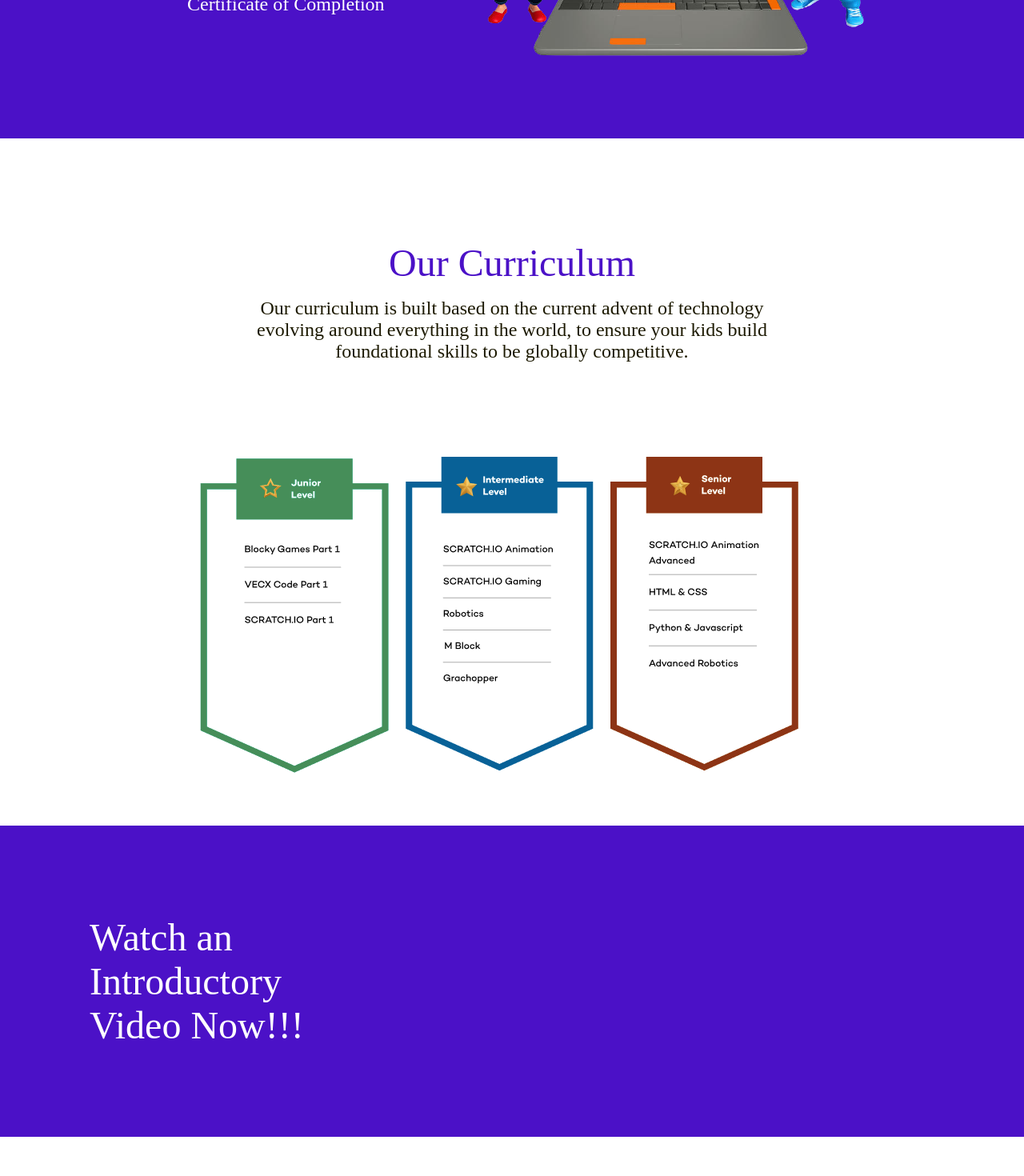
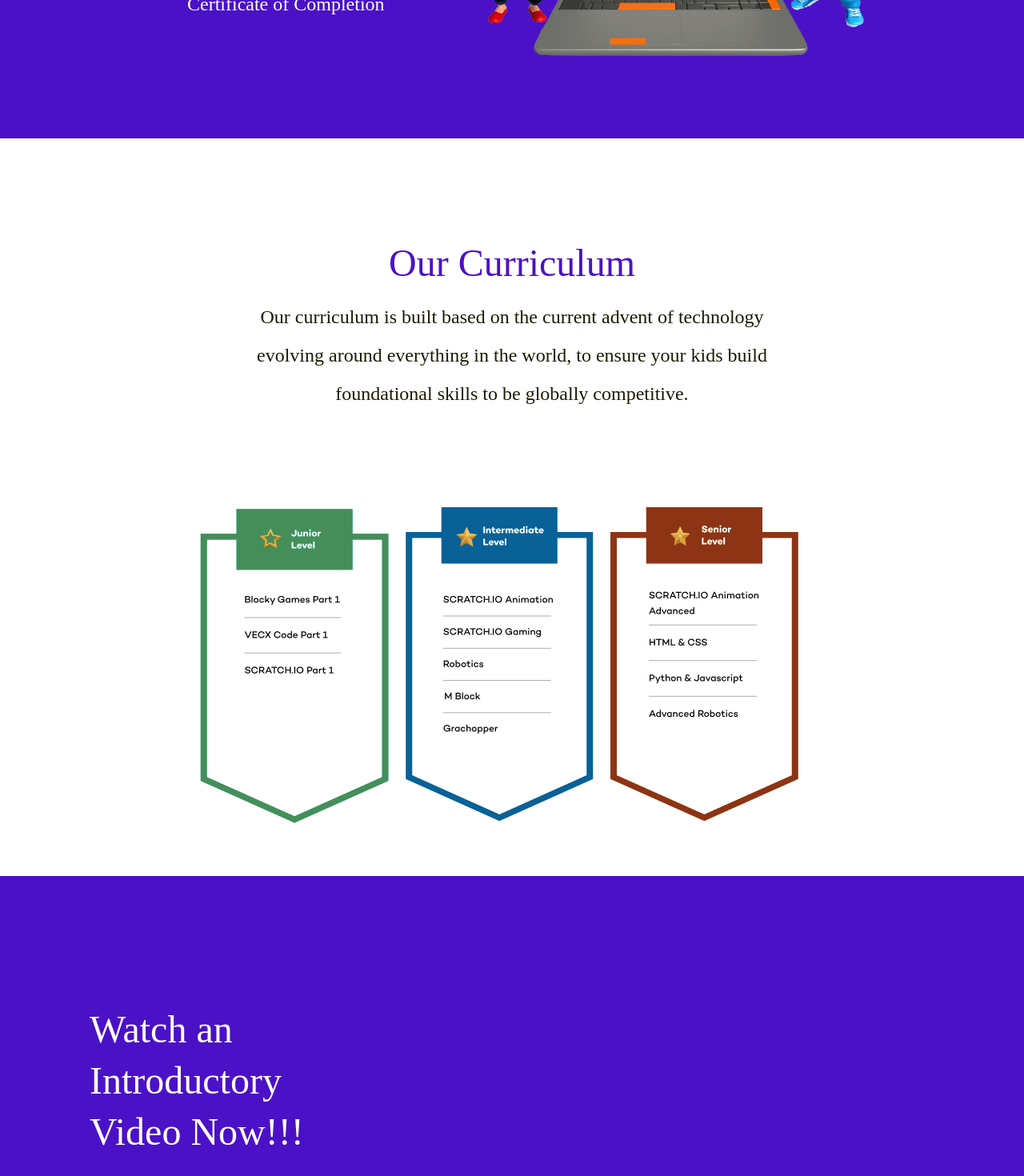
Before and after one commit to Sugarcothe/pecs-web, a React (Create React App) app: page / in a window 1280 px wide. Shown: the part 3304-4774 px from the top of the page at 80% size. Before the commit the page ends 4725 px from the top, so only its background shows below. Built offline with nearby package versions, Linux system fonts and the light colour scheme; the HTML template or start-up script is replaced by a standard one; a web font is replaced by a local one.

Commit message:
footer started

```diff
--- a/src/components/Home/Home5/Home5.scss
+++ b/src/components/Home/Home5/Home5.scss
@@ -36,6 +36,7 @@
                 display: block;
                 margin-left: 15rem;
                 margin-right: 15rem;
+                line-height: 3rem;
 
             }
         }
--- a/src/components/Home/Home6/Home6.scss
+++ b/src/components/Home/Home6/Home6.scss
@@ -11,11 +11,13 @@
 
             .left {
                 max-width: 300px;
-                margin-right: 10rem;
+                margin-right: 12rem;
+                margin-top: 3rem;
                 h4 {
                     font-size: 3rem;
                     font-weight: 500;
                     color: white;
+                    line-height: 4rem;
                 }
 
             }
```
Also changed, not shown: src/components/Footer/Footer.js (+4 -4 lines).
